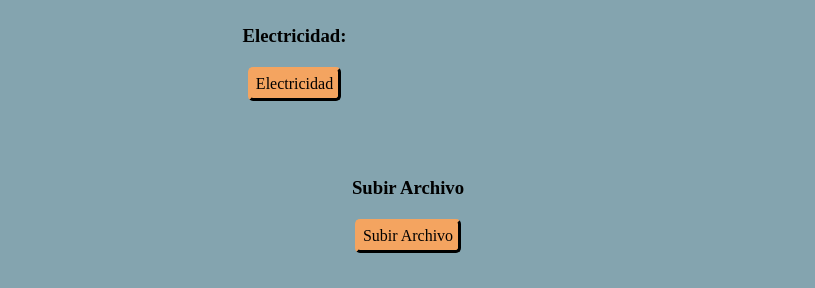
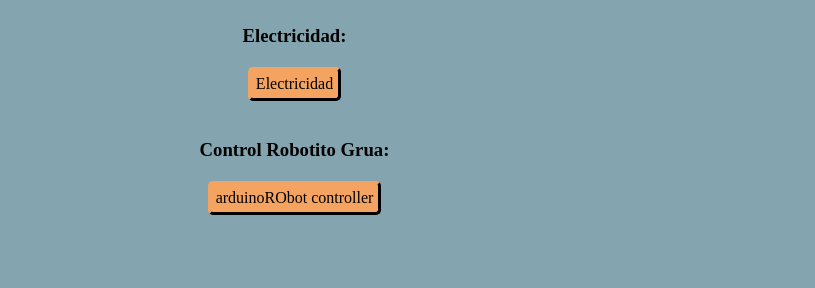
Before and after one commit to TechEdu2025/TechEdu2025.github.io, a plain HTML site: page index.html in a window 1280 px wide. Shown: the part 920-1208 px from the top of the page, without its empty margins (232-1047 px from the left). Drawn offline with Linux system fonts and the light colour scheme.

Commit message:
Update index.html

```diff
--- a/index.html
+++ b/index.html
@@ -325,7 +325,9 @@ cuadroDD.style.display="none";
              <h3>Electricidad:</h3>
             <p><a href="./SistemasTecnologicos/pages/electricidad.html"> Electricidad </a></p>
             <br>
-
+        <h3>Control Robotito Grua:</h3>
+           <p><a href="https://drive.google.com/file/d/19f0vTzyhTeIfSscEhgWmsosN2ZGSQvqe/view?usp=sharing"> arduinoRObot controller </a></p>
+<br><br>
 
         <p></p>
 
```
